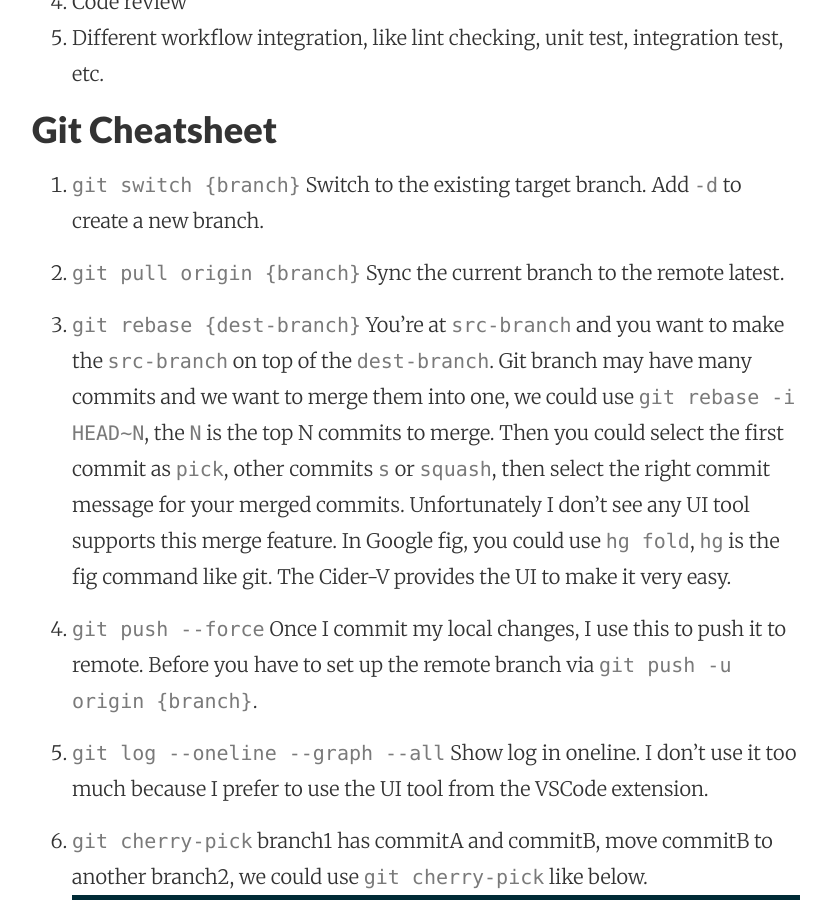
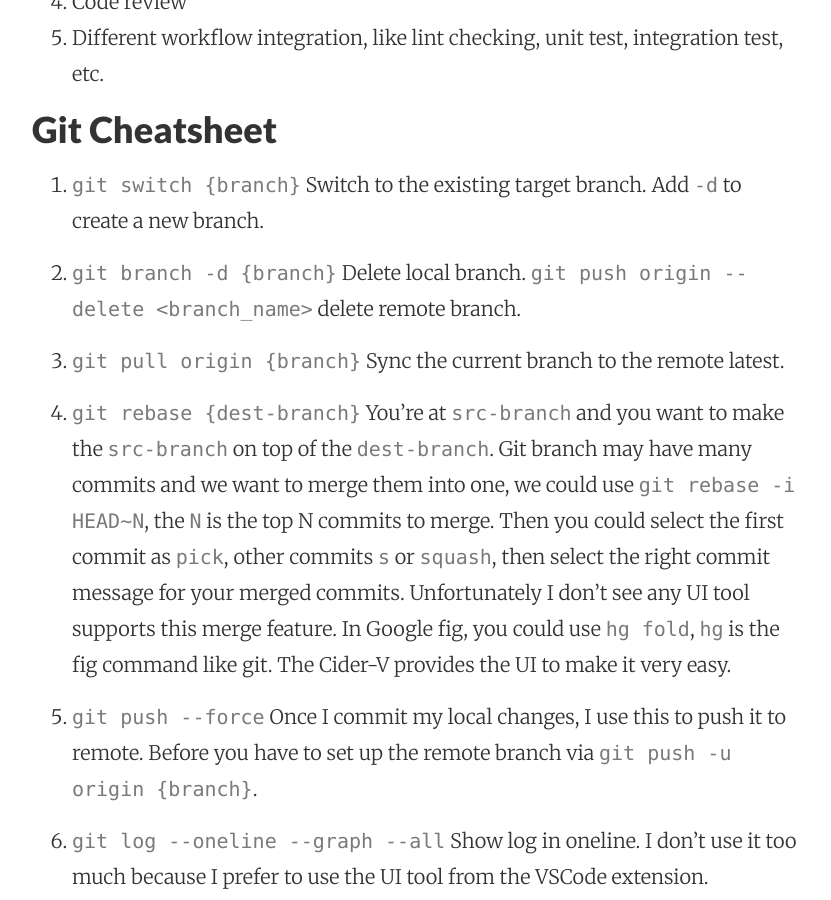
Before and after one commit to flyingsky/flyingsky.github.io, a Jekyll site: the page built from _posts/2025-03-01-git-cheatsheet.md, in a window 1280 px wide and 900 px high, scrolled down 1235 px. Shown: the whole window, without its empty margins (224-1055 px from the left). Built offline with Jekyll 4.4.1, drawn with Linux system fonts in a browser that asks for light colours.

Commit message:
Update 2025-03-01-git-cheatsheet.md

````diff
--- a/_posts/2025-03-01-git-cheatsheet.md
+++ b/_posts/2025-03-01-git-cheatsheet.md
@@ -27,20 +27,23 @@ The daily workflow is like below:
 1. `git switch {branch}`
     Switch to the existing target branch. Add `-d` to create a new branch.
 
-2. `git pull origin {branch}`
+2. `git branch -d {branch}`
+    Delete local branch. `git push origin --delete <branch_name>` delete remote branch.
+
+4. `git pull origin {branch}`
     Sync the current branch to the remote latest.
 
-3. `git rebase {dest-branch}`
+5. `git rebase {dest-branch}`
     You're at `src-branch` and you want to make the `src-branch` on top of the `dest-branch`. Git branch may have many commits and we want to merge them into one, we could use `git rebase -i HEAD~N`, the `N` is the top N commits to merge. Then you could select the first commit as `pick`, other commits `s` or `squash`, then select the right commit message for your merged commits. Unfortunately I don't see any
 UI tool supports this merge feature. In Google fig, you could use `hg fold`, `hg` is the fig command like git. The Cider-V provides the UI to make it very easy.
 
-4. `git push --force`
+6. `git push --force`
    Once I commit my local changes, I use this to push it to remote. Before you have to set up the remote branch via `git push -u origin {branch}`.
 
-5. `git log --oneline --graph --all`
+7. `git log --oneline --graph --all`
     Show log in oneline. I don't use it too much because I prefer to use the UI tool from the VSCode extension.
 
-7. `git cherry-pick`
+8. `git cherry-pick`
    branch1 has commitA and commitB, move commitB to another branch2, we could use `git cherry-pick` like below.
    ```
     git checkout branch1
````
Also changed, not shown: other parts of _posts/2025-03-01-git-cheatsheet.md (+1 -1 lines).
